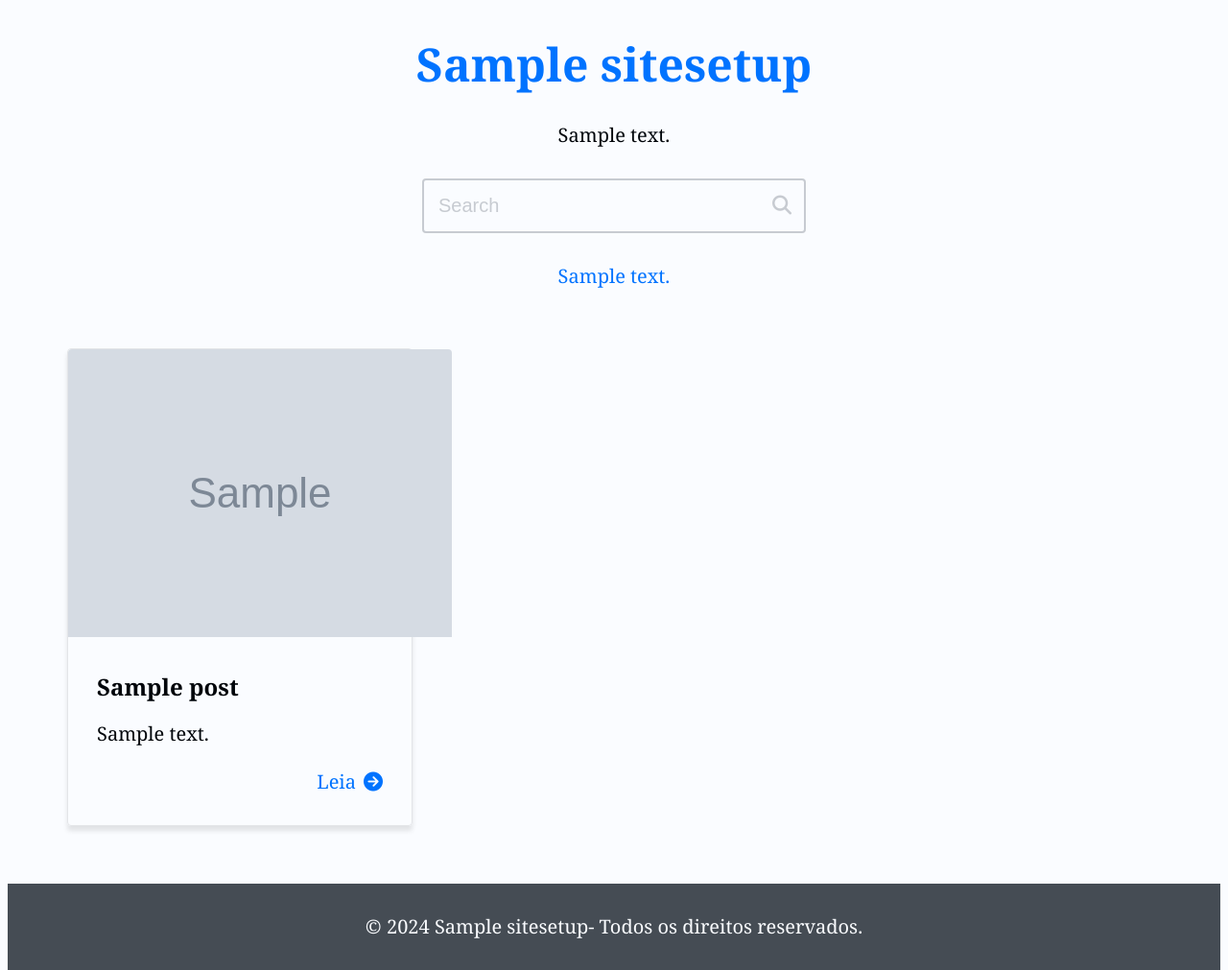
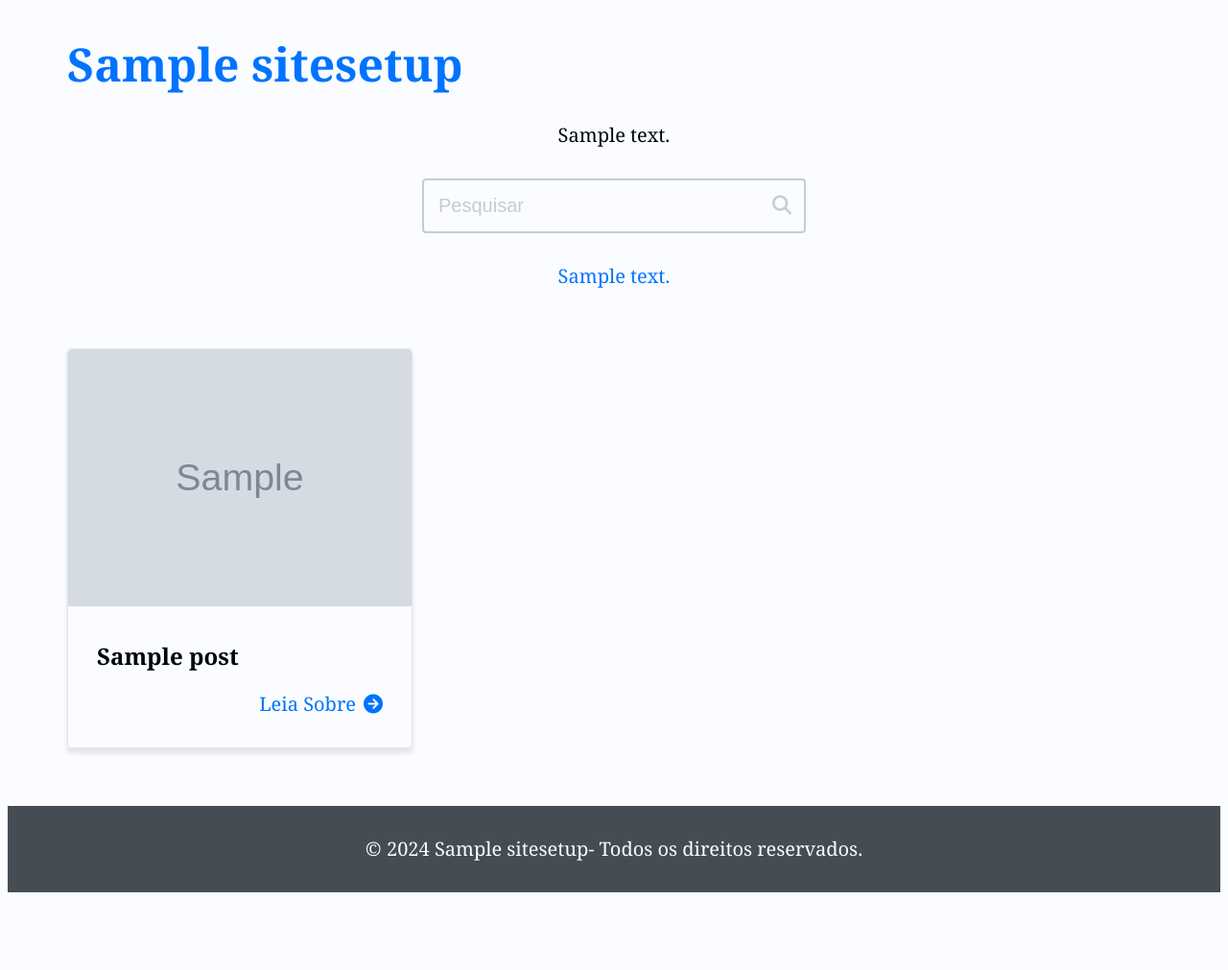
Before and after one commit to Josmateussilva0110/projeto_placas_de_transito, a Django app: page / in a window 1280 px wide. Shown: the whole page at 96% size. After the commit the page ends 930 px from the top, so only its background shows below. Run offline with Django 5.2, Linux system fonts and the light colour scheme; tables that the repository leaves empty hold one stand-in row (values such as "Sample post"); grey boxes marked "Sample" are stand-in pictures.

Commit message:
alguns ajustes no design

```diff
--- a/base_static/global/css/style.css
+++ b/base_static/global/css/style.css
@@ -408,19 +408,21 @@ html,
 /* Card Grid */
 .card-grid {
   display: grid;
-  grid-template-columns: repeat(auto-fill, minmax(min(32rem, 100%), 1fr));
+  grid-template-columns: repeat(auto-fill, minmax(min(29rem, 90%), 1fr));
   gap: var(--spacing-base);
 }
 
 .card {
+  display: inline-block; /* Faz com que o card se ajuste ao conteúdo */
+  width: auto; /* Permite que a largura do card se ajuste ao conteúdo */
   border: 1px solid hsl(var(--clr-gray-ltst));
   border-radius: var(--br-base);
   box-shadow: 0 5px 5px hsl(var(--clr-black) / 0.1);
-  transition: scale 300ms ease-in-out, box-shadow 300ms ease-in-out;
+  transition: scale 250ms ease-in-out, box-shadow 300ms ease-in-out;
 }
 
 .card:hover {
-  scale: 1.02;
+  scale: 1.10;
   box-shadow: 0 5px 15px hsl(var(--clr-black) / 0.3);
 }
 
@@ -428,20 +430,19 @@ html,
   padding: var(--spacing-base);
 }
 
-.card-cover-wrapper {
-  aspect-ratio: 16 / 9;
-}
+
 
 .card-cover {
+  width: 100%; /* A imagem ocupa toda a largura do card */
+  height: auto; /* A altura da imagem será ajustada automaticamente */
+  object-fit: cover; /* Mantém o preenchimento do container */
   border-radius: var(--br-base) var(--br-base) 0 0;
-  aspect-ratio: 16 / 9;
-  object-position: center;
-  object-fit: cover;
   transition: opacity 300ms ease-in-out;
 }
 
+
 .card-cover:hover {
-  opacity: 0.8;
+  opacity: 0.9;
 }
 
 .card-title-link {
--- a/placas_transito/models.py
+++ b/placas_transito/models.py
@@ -113,5 +113,5 @@ class Post(models.Model):
         if self.cover:
             favicon_changed = current_favicon_name != self.cover.name
         if favicon_changed:
-            resize_image(self.cover, 360)
+            resize_image(self.cover, 290)
         return super_save
--- a/placas_transito/templates/placas_transito/partials/_header.html
+++ b/placas_transito/templates/placas_transito/partials/_header.html
@@ -2,7 +2,7 @@
     <div class="section-content-wide">
       <div class="section-gap">
 
-        <h1 class="blog-title center pb-base">
+        <h1 class="blog-title left pb-base">
           <a class="blog-link" href="/"> {{ site_setup.title }} </a>
         </h1>
         {% if site_setup.show_description %}
@@ -20,7 +20,7 @@
                 type="search"
                 name="search"
                 id="search-input"
-                placeholder="Search"
+                placeholder="Pesquisar"
                 value="{{ search_value }}"
               >
               <button class="search-btn" type="submit" aria-labelledby="search-label">
--- a/placas_transito/templates/placas_transito/partials/_post-card.html
+++ b/placas_transito/templates/placas_transito/partials/_post-card.html
@@ -1,5 +1,4 @@
 <article class="card">
-
   {% if post.cover %}
     <div class="card-cover-wrapper">
       <a href="{{ post.get_absolute_url }}" class="card-cover-link">
@@ -24,16 +23,14 @@
 
     <div class="card-content-wrapper">
       <p class="card-content">
-        {{ post.excerpt }}
       </p>
 
       <div class="card-actions">
         <a class="card-action-link" href="{{ post.get_absolute_url }}">
-          <span>Leia</span>
+          <span>Leia Sobre</span>
           <i class="fa-solid fa-circle-arrow-right"></i>
         </a>
       </div>
     </div>
   </div>
-
 </article>
```
